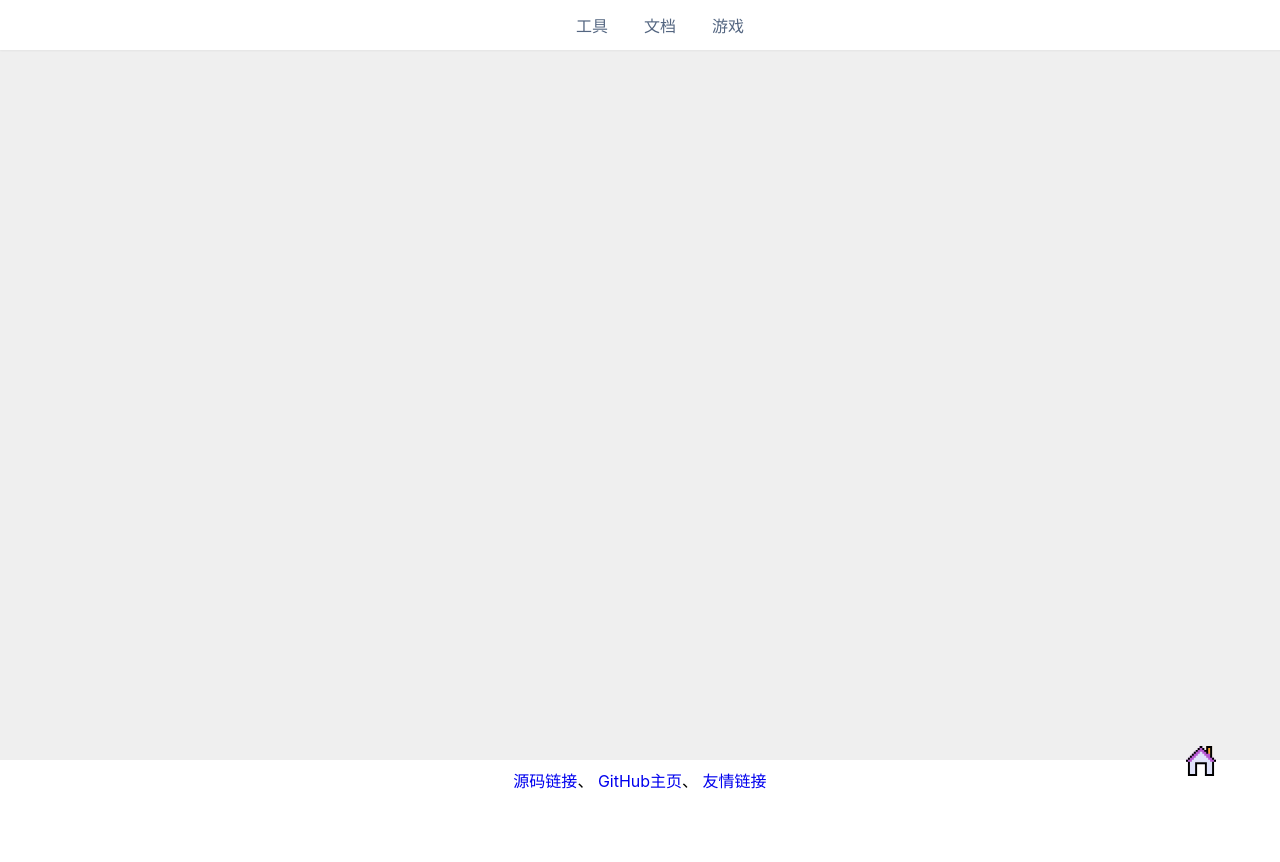
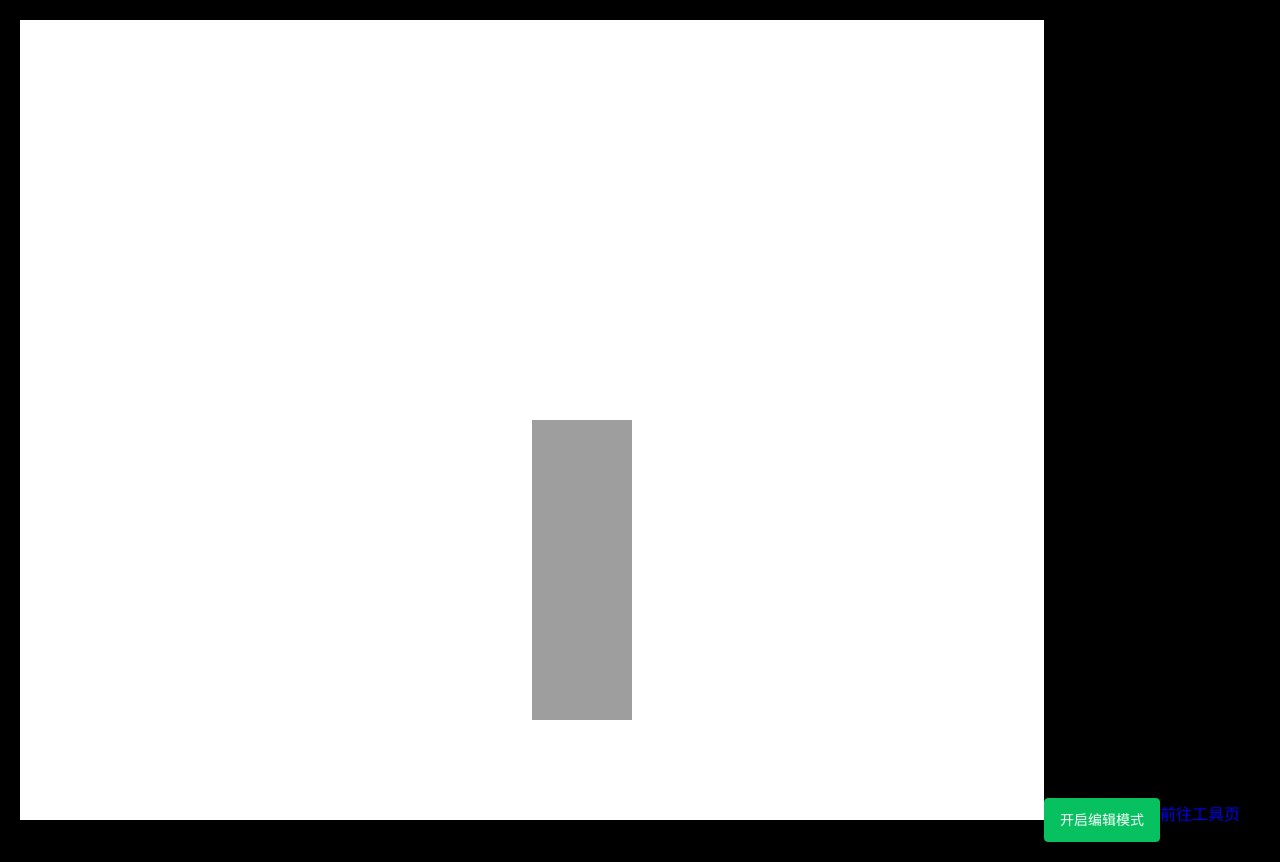
Before and after one commit to SmilingCatZty/front-end-navigation, a Nuxt app in the folder front/: page / in a window 1280 px wide. Before the commit the page ends 800 px from the top, so only its background shows below. Built offline with nearby package versions, Linux system fonts and the light colour scheme.

Commit message:
feat: [front]动态加载canvas

```diff
--- a/front/layouts/default.vue
+++ b/front/layouts/default.vue
@@ -9,8 +9,10 @@
     <main class="content" @scroll="scrolHandler" ref="mainRef">
       <slot></slot>
     </main>
+    <button @click="backHome">name</button>
 
-    <NuxtLink class="btn-home" to="/" @click="backHome()">
+    <!-- <NuxtLink class="btn-home" to="/" @click="backHome"> -->
+      <div class="btn-home" to="/" @click="backHome">
         <svg
           t="1689745237929"
           class="icon"
@@ -37,7 +39,9 @@
             p-id="18219"
           ></path>
         </svg>
-    </NuxtLink>
+
+      </div>
+    <!-- </NuxtLink> -->
 
     <footer class="page-footer">
       <div class="site-links">
@@ -55,7 +59,7 @@ import { ref, onMounted } from 'vue'
 const router = useRouter()
 const mainRef = ref()
 const backHome = () => {
-  router.push('')
+  router.push('/')
 }
 
 onMounted(() => {})
--- a/front/nuxt.config.ts
+++ b/front/nuxt.config.ts
@@ -3,7 +3,7 @@ const isDev = process.env.NODE_ENV === 'development'
 
 export default defineNuxtConfig({
   app: {
-    // baseURL: isDev ? '/' : '/abinWeb/',
+    baseURL: '/smiling-cat/',
     buildAssetsDir: 'static', //修改站点资产的文件夹名称，默认是_nuxt
     head: {
       title: '前端助手',
--- a/front/pages/canvas.ts
+++ b/front/pages/canvas.ts
@@ -1,7 +1,9 @@
 import { collisions } from './canvas-game/data/collisions'
 
+console.log('enter canvas game');
+
+export function createCanvas(): void {
   if (process.client && document) {
-
     const collisionMap: any[] = []
 
     for (let i: number = 0; i < collisions.length; i += 70) {
@@ -130,10 +132,10 @@ if (process.client && document) {
       image: playerImageDown,
       frames: { max: 4 },
       sprites: {
-      up:playerImageUp,
-        down:playerImageDown,
-      left:playerImageLeft,
-      right:playerImageRight
+        up: playerImageUp,
+        down: playerImageDown,
+        left: playerImageLeft,
+        right: playerImageRight
       }
     })
 
@@ -374,3 +376,5 @@ if (process.client && document) {
   } else {
     // 在服务端执行的代码，不应该使用 document 和其他浏览器对象
   }
+
+}
--- a/front/pages/index.vue
+++ b/front/pages/index.vue
@@ -7,8 +7,9 @@
 </template>
 
 <script lang="ts" setup>
-import './canvas'
-// import './canvas-game/classes'
+import { createCanvas } from './canvas'
+
+const router = useRouter()
 
 definePageMeta({
   layout: false
@@ -17,6 +18,10 @@ definePageMeta({
 const success = () => {
   useRuntimeConfig().public.editable = true // 编辑模式
 }
+
+onMounted(async () => {
+  createCanvas()
+})
 </script>
 
 <style lang="scss" scoped>
```
Lines whose indentation alone changed are shown as unchanged.
